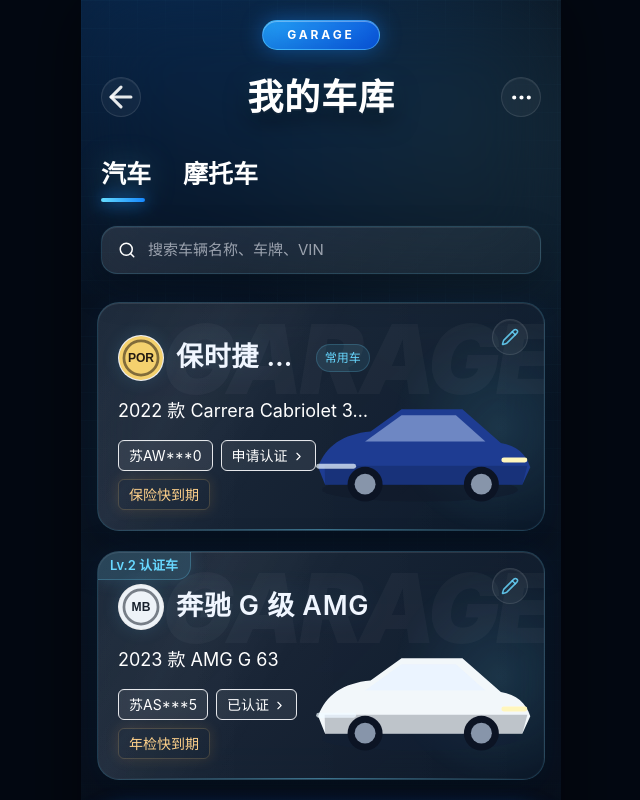
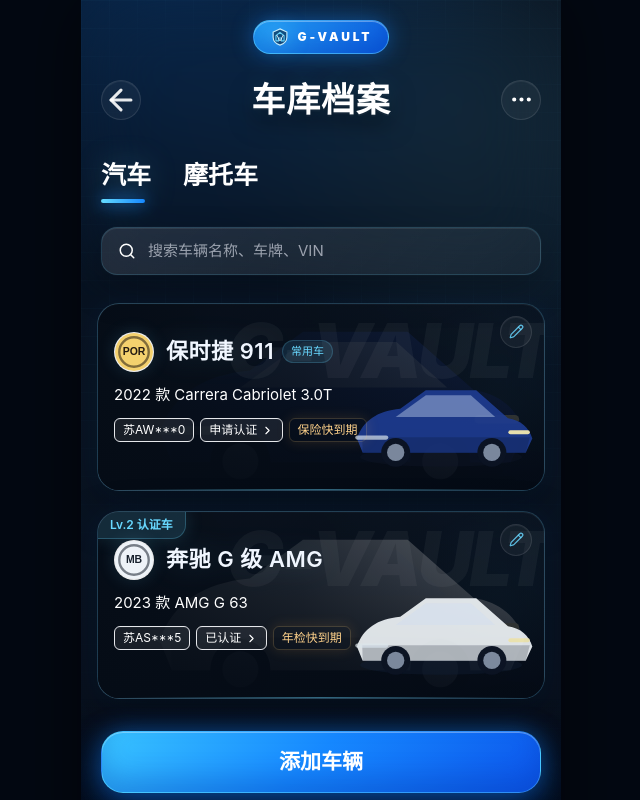
Before and after one commit to SWX2026/my-garage, a React (Vite) app: page / in a window 1280 px wide. Shown: the top 800 px of the page, without its empty margins (319-959 px from the left). Built offline with nearby package versions, Linux system fonts and the light colour scheme.

Commit message:
refine vault card photo layout

```diff
--- a/package.json
+++ b/package.json
@@ -5,9 +5,9 @@
   "homepage": "https://SWX2026.github.io/my-garage/",
   "type": "module",
   "scripts": {
-    "dev": "vite",
-    "build": "vite build",
-    "preview": "vite preview",
+    "dev": "PATH=/opt/homebrew/bin:$PATH vite",
+    "build": "PATH=/opt/homebrew/bin:$PATH vite build",
+    "preview": "PATH=/opt/homebrew/bin:$PATH vite preview",
     "predeploy": "npm run build",
     "deploy": "gh-pages -d dist"
   },
--- a/src/main.jsx
+++ b/src/main.jsx
@@ -205,15 +205,13 @@
       <div className="garage-shell mx-auto min-h-screen max-w-[480px] pb-32 shadow-[0_0_70px_rgba(0,0,0,.55)]">
         <header className="sticky top-0 z-20 bg-gradient-to-b from-[#06101f]/96 via-[#06101f]/88 to-[#06101f]/58 px-5 pb-5 pt-5 backdrop-blur-2xl">
           <div className="mb-5 flex justify-center">
-            <span className="garage-pill rounded-full border border-cyanGlow/45 bg-[linear-gradient(135deg,rgba(38,169,255,.95),rgba(11,96,255,.82))] px-6 py-1.5 text-xs font-bold tracking-[.24em] text-white">
-              GARAGE
-            </span>
+            <BrandLogo compact />
           </div>
           <div className="grid grid-cols-[40px_1fr_40px] items-center">
             <button className="icon-line-button grid h-10 w-10 place-items-center rounded-full text-white/90" aria-label="返回">
               <ArrowLeft size={34} strokeWidth={2.2} />
             </button>
-            <h1 className="title-emboss text-center text-[36px] font-semibold tracking-wide">我的车库</h1>
+            <h1 className="title-emboss text-center text-[34px] font-semibold tracking-wide">车库档案</h1>
             <button className="icon-line-button grid h-10 w-10 place-items-center rounded-full text-white/72" aria-label="更多">
               <MoreHorizontal size={25} />
             </button>
@@ -281,46 +279,54 @@
 
 function VehicleCard({ vehicle, index, onOpen, onEdit }) {
   const alerts = dueAlerts(vehicle);
+  const hasPhoto = Boolean(vehicle.vehicleImage);
   return (
     <article
       onClick={onOpen}
       style={{ animationDelay: `${index * 70}ms` }}
-      className="garage-card card-enter relative min-h-[226px] overflow-hidden rounded-[22px] p-5 transition duration-300 active:scale-[.985]"
+      className="garage-card card-enter relative min-h-[188px] overflow-hidden rounded-[22px] p-4 transition duration-300 active:scale-[.985]"
     >
+      {hasPhoto && (
+        <div
+          className="absolute inset-0 bg-cover bg-center opacity-75"
+          style={{ backgroundImage: `url(${vehicle.vehicleImage})` }}
+        />
+      )}
+      <div className={`absolute inset-0 ${hasPhoto ? 'bg-[linear-gradient(90deg,rgba(5,12,22,.94)_0%,rgba(5,12,22,.76)_46%,rgba(5,12,22,.36)_100%),linear-gradient(180deg,rgba(5,12,22,.2)_0%,rgba(3,8,18,.9)_100%)]' : ''}`} />
       {vehicle.verified && (
-        <div className="absolute left-0 top-0 rounded-br-[14px] border-b border-r border-cyanGlow/25 bg-cyanGlow/15 px-3 py-1 text-[13px] font-semibold text-cyanGlow shadow-[0_0_18px_rgba(104,216,255,.16)]">Lv.2 认证车</div>
+        <div className="absolute left-0 top-0 rounded-br-[14px] border-b border-r border-cyanGlow/25 bg-cyanGlow/15 px-3 py-1 text-[12px] font-semibold text-cyanGlow shadow-[0_0_18px_rgba(104,216,255,.16)]">Lv.2 认证车</div>
       )}
-      <div className="pointer-events-none absolute -right-2 top-2 text-[96px] font-black italic leading-none tracking-[-.04em] text-white/[.035]">GARAGE</div>
+      <div className="pointer-events-none absolute -right-2 top-2 text-[76px] font-black italic leading-none tracking-[-.04em] text-white/[.045]">G-VAULT</div>
       <div className="pointer-events-none absolute inset-x-6 bottom-0 h-px bg-gradient-to-r from-transparent via-cyanGlow/45 to-transparent" />
       <button
         onClick={(event) => {
           event.stopPropagation();
           onEdit();
         }}
-        className="icon-line-button absolute right-4 top-4 z-10 grid h-9 w-9 place-items-center rounded-full text-cyanGlow/85"
+        className="icon-line-button absolute right-3 top-3 z-10 grid h-8 w-8 place-items-center rounded-full text-cyanGlow/85"
         aria-label="编辑车辆"
       >
-        <Pencil size={18} />
+        <Pencil size={15} />
       </button>
 
-      <div className="relative z-10 max-w-[62%] pt-3">
+      <div className="relative z-10 max-w-[64%] pt-3">
         <div className="flex items-center gap-3">
           <LogoImage src={vehicle.brandLogo} label={vehicle.brand} />
           <div className="min-w-0">
             <div className="flex items-center gap-2">
-              <h2 className="truncate text-[27px] font-semibold tracking-wide text-[#f0f6ff] drop-shadow-[0_0_14px_rgba(104,216,255,.12)]">{vehicle.name || '未命名车辆'}</h2>
+              <h2 className="truncate text-[22px] font-semibold tracking-wide text-[#f0f6ff] drop-shadow-[0_0_14px_rgba(104,216,255,.12)]">{vehicle.name || '未命名车辆'}</h2>
               {vehicle.favorite && (
-                <span className="shrink-0 rounded-full border border-cyanGlow/20 bg-cyanGlow/10 px-2 py-1 text-[12px] text-cyanGlow">常用车</span>
+                <span className="shrink-0 rounded-full border border-cyanGlow/20 bg-cyanGlow/10 px-2 py-0.5 text-[11px] text-cyanGlow">常用车</span>
               )}
             </div>
           </div>
         </div>
 
-        <p className="mt-4 truncate text-[18px] text-white/56">
+        <p className="mt-3 truncate text-[15px] text-white/62">
           {vehicle.year ? `${vehicle.year} 款 ` : ''}
           {vehicle.model || '未填写型号'}
         </p>
-        <div className="mt-4 flex flex-wrap gap-2">
+        <div className="mt-3 flex flex-wrap gap-1.5">
           <Tag>{vehicle.plate || '未登记车牌'}</Tag>
           <Tag>{vehicle.verified ? '已认证' : '申请认证'} <ChevronRight className="inline" size={13} /></Tag>
           {alerts.map((alert) => (
@@ -329,9 +335,9 @@
         </div>
       </div>
 
-      <div className="absolute bottom-5 right-0 flex h-[132px] w-[60%] items-end justify-end pr-2">
-        {vehicle.vehicleImage ? (
-          <img src={vehicle.vehicleImage} alt={vehicle.name} className="vehicle-float max-h-full max-w-full object-contain drop-shadow-[0_22px_22px_rgba(0,0,0,.42)]" />
+      <div className="absolute bottom-4 right-0 flex h-[108px] w-[50%] items-end justify-end pr-2">
+        {hasPhoto ? (
+          <img src={vehicle.vehicleImage} alt={vehicle.name} className="vehicle-float max-h-full max-w-full object-contain opacity-90 drop-shadow-[0_22px_22px_rgba(0,0,0,.42)]" />
         ) : (
           <DefaultVehicle type={vehicle.category} />
         )}
@@ -342,18 +348,18 @@
 
 function LogoImage({ src, label }) {
   return (
-    <div className="grid h-[46px] w-[46px] shrink-0 place-items-center overflow-hidden rounded-full border border-white/20 bg-white/90 text-xs font-bold text-slate-700 shadow-[0_0_18px_rgba(104,216,255,.14)]">
+    <div className="grid h-[40px] w-[40px] shrink-0 place-items-center overflow-hidden rounded-full border border-white/20 bg-white/90 text-xs font-bold text-slate-700 shadow-[0_0_18px_rgba(104,216,255,.14)]">
       {src ? <img src={src} alt={`${label || '品牌'} Logo`} className="h-full w-full object-cover" /> : <Car size={24} />}
     </div>
   );
 }
 
 function Tag({ children }) {
-  return <span className="rounded-md border border-white/8 bg-white/[.075] px-2.5 py-1 text-[14px] text-white/66 shadow-[inset_0_1px_0_rgba(255,255,255,.04)]">{children}</span>;
+  return <span className="rounded-md border border-white/8 bg-white/[.075] px-2 py-0.5 text-[12px] text-white/72 shadow-[inset_0_1px_0_rgba(255,255,255,.04)]">{children}</span>;
 }
 
 function AlertTag({ children }) {
-  return <span className="rounded-md border border-[#ffca74]/20 bg-[#ffb34d]/16 px-2.5 py-1 text-[14px] text-[#ffd28b] shadow-[0_0_14px_rgba(255,179,77,.14)]">{children}</span>;
+  return <span className="rounded-md border border-[#ffca74]/20 bg-[#ffb34d]/16 px-2 py-0.5 text-[12px] text-[#ffd28b] shadow-[0_0_14px_rgba(255,179,77,.14)]">{children}</span>;
 }
 
 function BottomDock({ onCreate }) {
@@ -369,13 +375,26 @@
   );
 }
 
+function BrandLogo({ compact = false }) {
+  return (
+    <div className={`garage-pill inline-flex items-center gap-2 rounded-full border border-cyanGlow/45 bg-[linear-gradient(135deg,rgba(38,169,255,.95),rgba(11,96,255,.82))] ${compact ? 'px-4 py-1.5' : 'px-5 py-2'}`}>
+      <svg className="h-5 w-5 drop-shadow-[0_0_10px_rgba(104,216,255,.55)]" viewBox="0 0 32 32" aria-hidden="true">
+        <path d="M16 3 27 8v8.5c0 6.5-4.6 10.5-11 12.5C9.6 27 5 23 5 16.5V8z" fill="rgba(3,12,25,.52)" stroke="rgba(210,244,255,.95)" strokeWidth="1.8" />
+        <path d="M9.5 14 16 8.7 22.5 14v8.2h-4.1v-4.7h-4.8v4.7H9.5z" fill="none" stroke="rgba(104,216,255,.95)" strokeWidth="1.8" strokeLinejoin="round" />
+        <path d="M11.2 13.6 16 22.4l4.8-8.8" fill="none" stroke="white" strokeWidth="1.5" strokeLinecap="round" strokeLinejoin="round" opacity=".82" />
+      </svg>
+      <span className="text-xs font-black tracking-[.24em] text-white">G-VAULT</span>
+    </div>
+  );
+}
+
 function VehicleForm({ draft, setDraft, onClose, onSave, onDelete }) {
   return (
     <div className="fixed inset-0 z-50 flex items-end justify-center bg-[#020711]/82 backdrop-blur-xl">
       <form onSubmit={onSave} className="panel-slide-up garage-panel h-[96vh] w-full max-w-[480px] overflow-y-auto rounded-t-[28px] p-5 text-white shadow-2xl">
         <div className="sticky top-0 z-10 -mx-5 -mt-5 mb-5 flex items-center justify-between border-b border-white/8 bg-[#081424]/88 px-5 py-5 backdrop-blur-2xl">
           <div>
-            <p className="text-xs font-semibold uppercase tracking-[.26em] text-cyanGlow/80">Vehicle Command</p>
+            <p className="text-xs font-semibold uppercase tracking-[.26em] text-cyanGlow/80">G-VAULT Command</p>
             <h2 className="mt-1 text-[28px] font-semibold drop-shadow-[0_0_18px_rgba(104,216,255,.12)]">{draft.id ? '编辑车辆档案' : '添加车辆档案'}</h2>
           </div>
           <button type="button" onClick={onClose} className="icon-line-button grid h-11 w-11 place-items-center rounded-full text-white/75">
@@ -389,7 +408,7 @@
         </div>
 
         <div className="mt-5 grid gap-3">
-          <ImagePicker large label="车辆图片" value={draft.vehicleImage} onChange={(value) => setDraftValue(setDraft, 'vehicleImage', value)} />
+          <ImagePicker large label="车辆照片" value={draft.vehicleImage} onChange={(value) => setDraftValue(setDraft, 'vehicleImage', value)} />
           <ImagePicker label="品牌 Logo" value={draft.brandLogo} onChange={(value) => setDraftValue(setDraft, 'brandLogo', value)} />
         </div>
 
@@ -488,7 +507,7 @@
       <section className="panel-slide-up garage-panel max-h-[94vh] w-full max-w-[480px] overflow-y-auto rounded-t-[28px] p-5 text-white shadow-2xl">
         <div className="flex items-center justify-between">
           <div>
-            <p className="text-xs font-semibold uppercase tracking-[.24em] text-cyanGlow/75">Vehicle Archive</p>
+            <p className="text-xs font-semibold uppercase tracking-[.24em] text-cyanGlow/75">G-VAULT Archive</p>
             <h2 className="mt-1 text-[28px] font-semibold drop-shadow-[0_0_18px_rgba(104,216,255,.12)]">{vehicle.name}</h2>
           </div>
           <button onClick={onClose} className="icon-line-button grid h-11 w-11 place-items-center rounded-full">
@@ -567,7 +586,9 @@
         <span className="flex flex-col items-center gap-2 text-white/55">
           <ImagePlus size={24} />
           <span className="text-sm">{label}</span>
-          <span className="text-[11px] text-white/32">自动压缩保存</span>
+          <span className="px-3 text-center text-[11px] leading-4 text-white/36">
+            {large ? '建议上传车辆侧前方照片，效果最佳' : '自动压缩保存'}
+          </span>
         </span>
       )}
       {isProcessing && (
```
